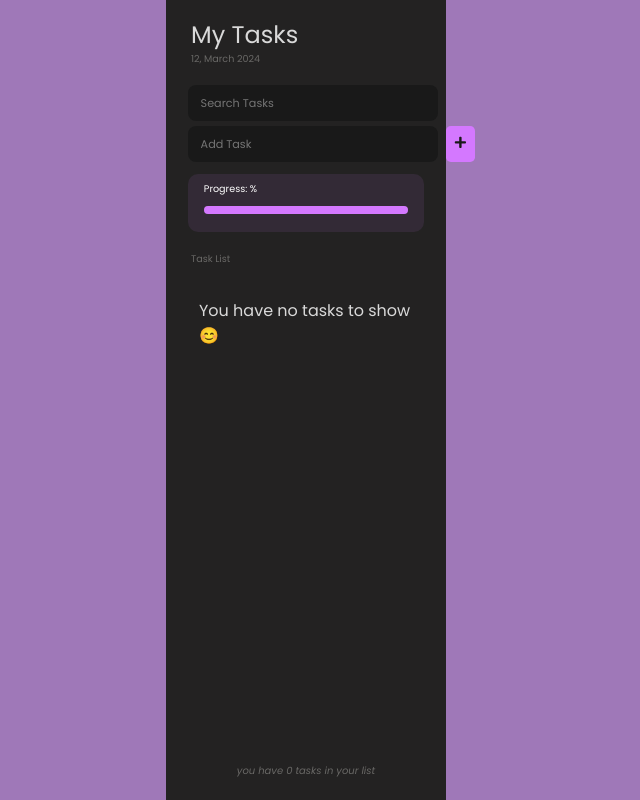
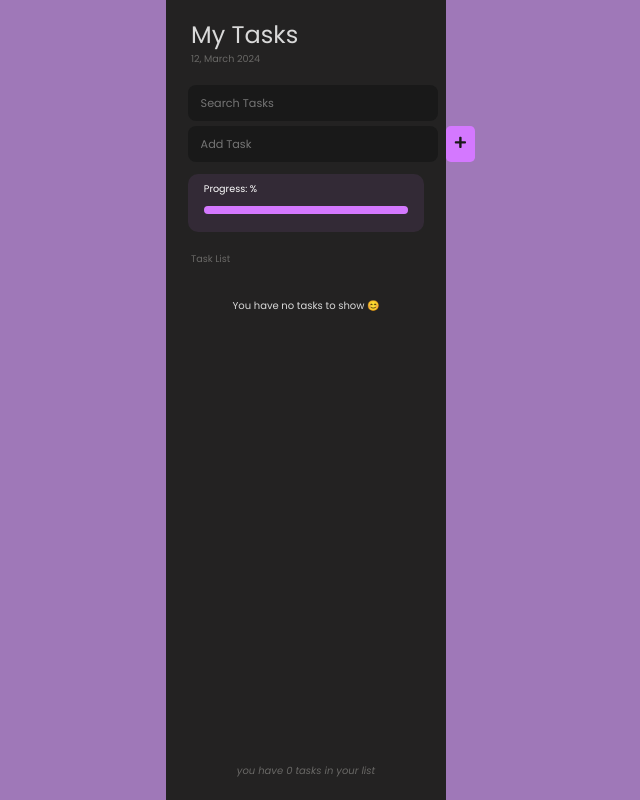
Before and after one commit to winniebuna/task-manager-project, a React (Create React App) app: page / in a window 1280 px wide. Shown: the whole page, without its empty margins (334-974 px from the left). Built offline with nearby package versions, Linux system fonts and the light colour scheme.

Commit message:
fixed add button

```diff
--- a/src/Content.jsx
+++ b/src/Content.jsx
@@ -11,7 +11,10 @@ const Content = ({ tasks, handleDelete, handleToggleComplete }) => {
           handleToggleComplete={handleToggleComplete}
         />
       ) : (
-        <p style={{ margin: "2rem" }}> You have no tasks to show 😊</p>
+        <p style={{ margin: "2rem", fontSize: "10px" }}>
+          {" "}
+          You have no tasks to show 😊
+        </p>
       )}
     </main>
   );
--- a/src/index.css
+++ b/src/index.css
@@ -264,7 +264,6 @@ ul li::before {
 button {
   border-radius: 0.3rem;
   padding: 0.5rem;
-  margin-right: 0.3rem;
   font-size: 0.8rem;
   background-color: #d478ff;
   color: #191919;
```
